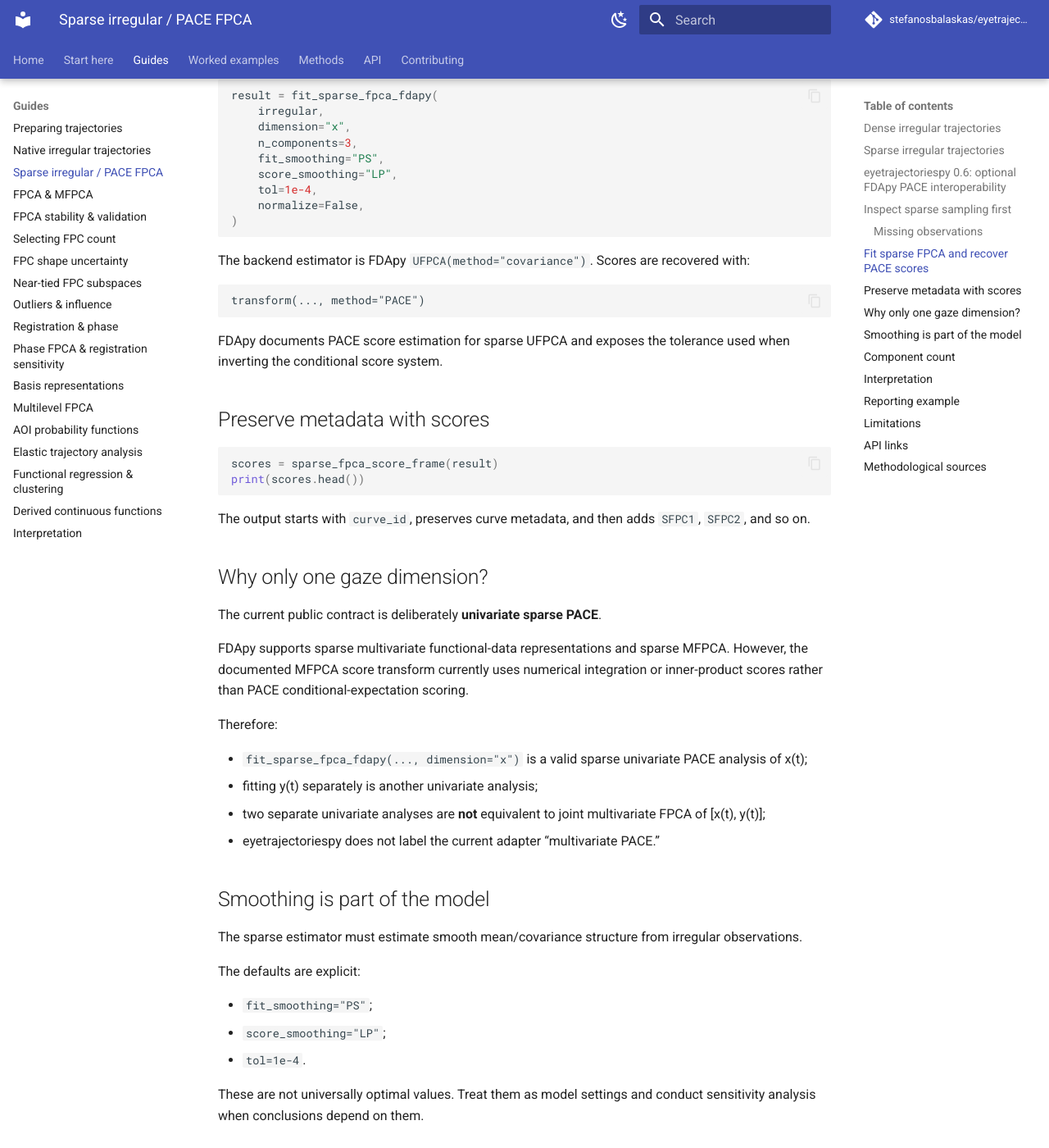
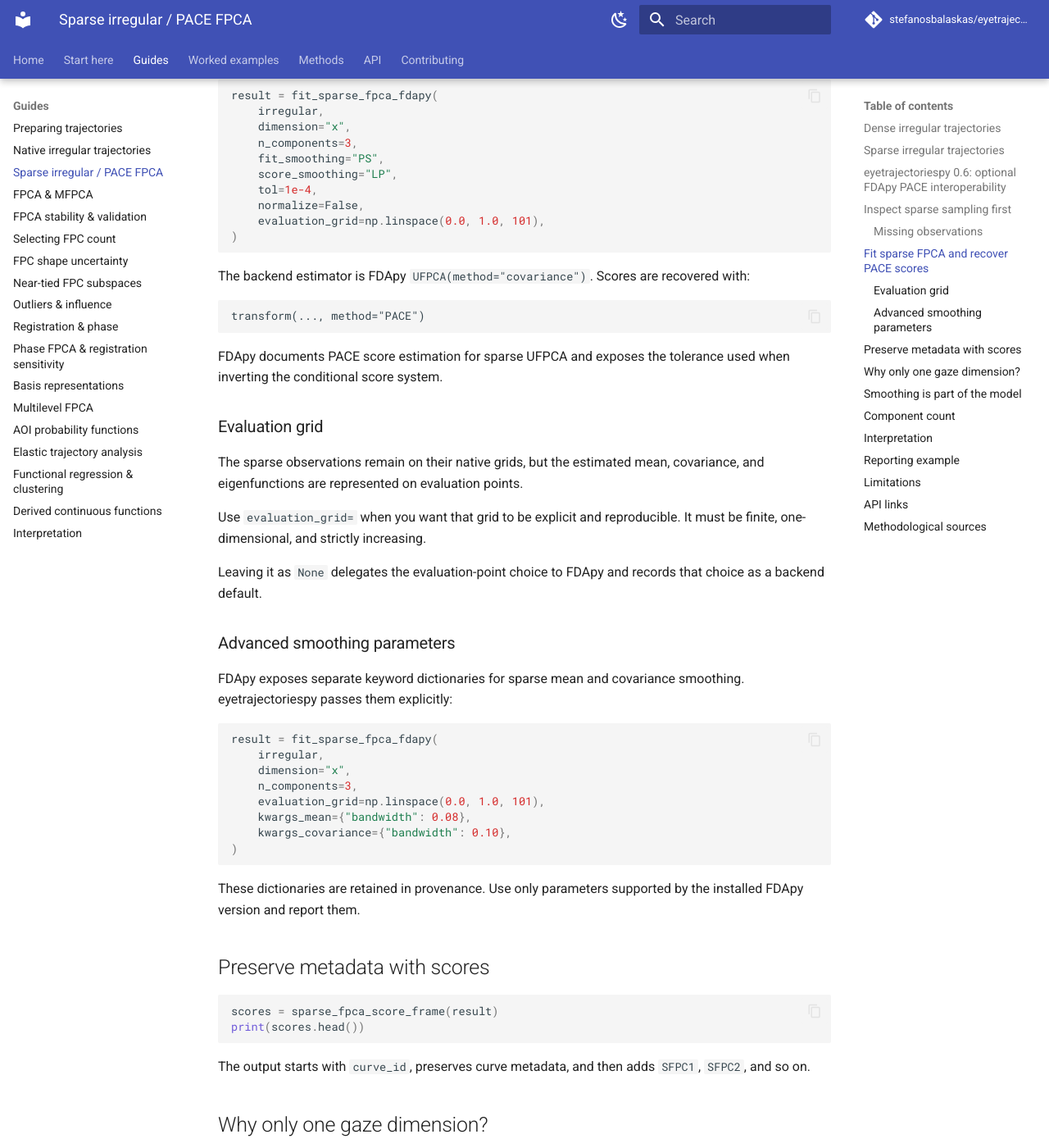
Before and after one commit to stefanosbalaskas/eyetrajectoriespy, an MkDocs documentation site: the page built from docs/guides/sparse-irregular-fpca.md, in a window 1280 px wide and 1400 px high, scrolled down 2305 px. Shown: the whole window at 82% size. Built offline with MkDocs 1.6.1 and Material for MkDocs 9.7.7, drawn with Linux system fonts in a browser that asks for light colours; comment, search, counter and statistics services are not loaded.

Commit message:
Document sparse evaluation grid and backend smoothing parameters

````diff
--- a/docs/guides/sparse-irregular-fpca.md
+++ b/docs/guides/sparse-irregular-fpca.md
@@ -91,6 +91,7 @@ result = fit_sparse_fpca_fdapy(
     score_smoothing="LP",
     tol=1e-4,
     normalize=False,
+    evaluation_grid=np.linspace(0.0, 1.0, 101),
 )
 ```
 
@@ -101,6 +102,31 @@ transform(..., method="PACE")
 ```
 
 FDApy documents PACE score estimation for sparse UFPCA and exposes the tolerance used when inverting the conditional score system.
+
+### Evaluation grid
+
+The sparse observations remain on their native grids, but the estimated mean, covariance, and eigenfunctions are represented on evaluation points.
+
+Use `evaluation_grid=` when you want that grid to be explicit and reproducible. It must be finite, one-dimensional, and strictly increasing.
+
+Leaving it as `None` delegates the evaluation-point choice to FDApy and records that choice as a backend default.
+
+### Advanced smoothing parameters
+
+FDApy exposes separate keyword dictionaries for sparse mean and covariance smoothing. eyetrajectoriespy passes them explicitly:
+
+```python
+result = fit_sparse_fpca_fdapy(
+    irregular,
+    dimension="x",
+    n_components=3,
+    evaluation_grid=np.linspace(0.0, 1.0, 101),
+    kwargs_mean={"bandwidth": 0.08},
+    kwargs_covariance={"bandwidth": 0.10},
+)
+```
+
+These dictionaries are retained in provenance. Use only parameters supported by the installed FDApy version and report them.
 
 ## Preserve metadata with scores
 
````
